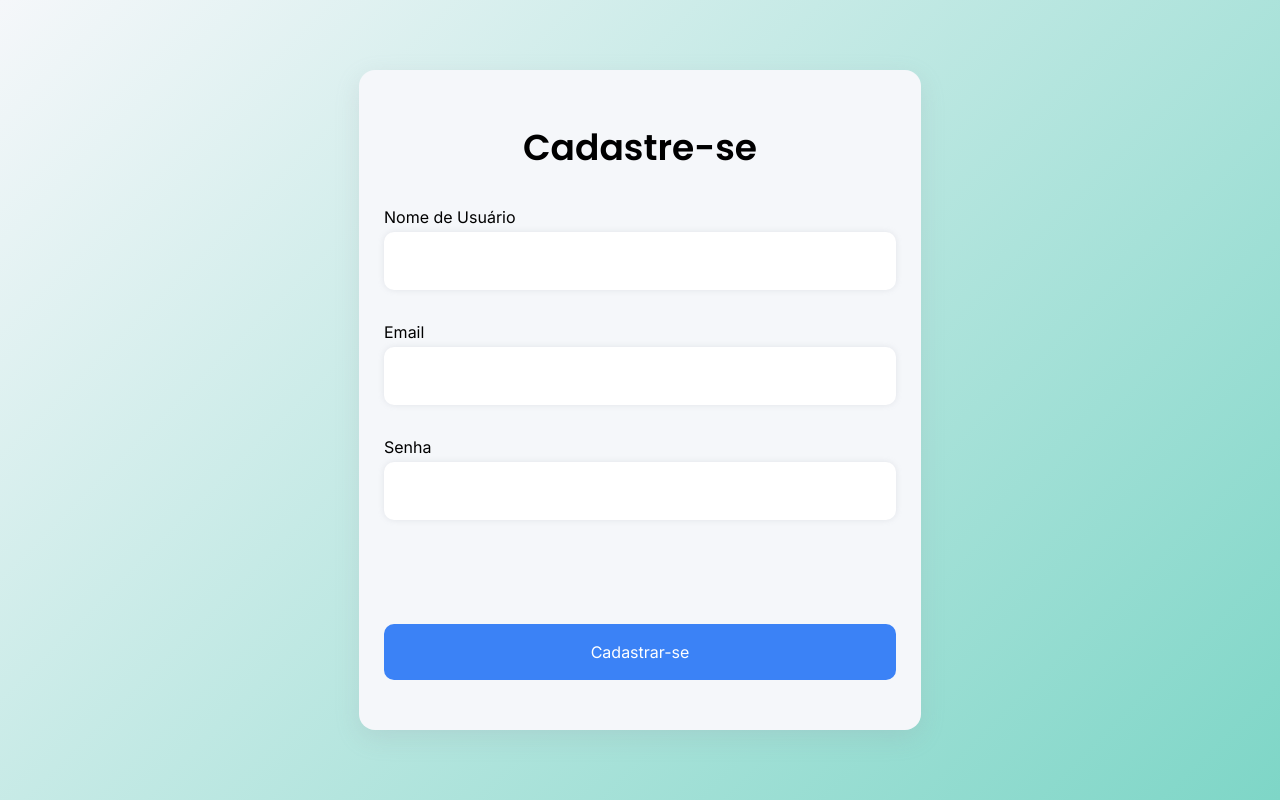
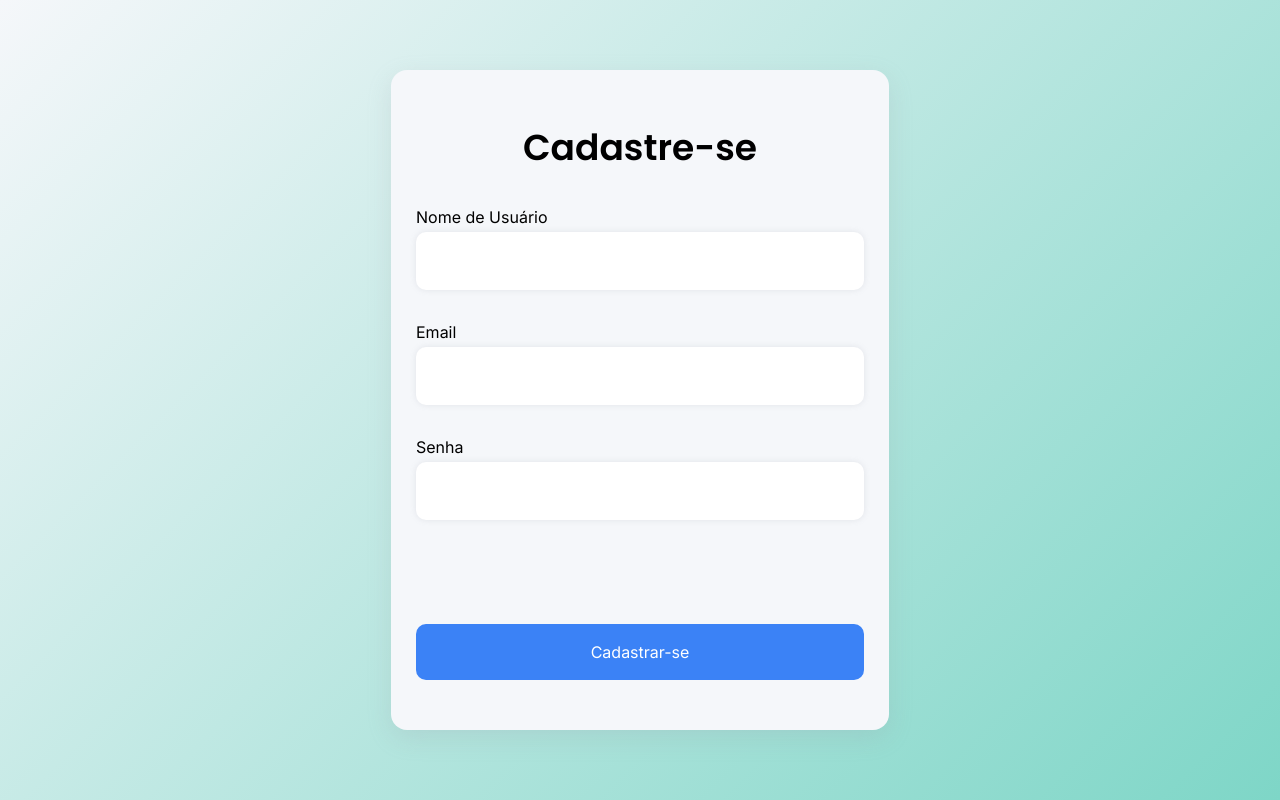
Before and after one commit to ViniciusGabrielll/roboticdesk-frontend, a React (Vite) app: page /register in a window 1280 px wide. Built offline with nearby package versions, Linux system fonts and the light colour scheme.

Commit message:
feat(user-request): integrate login and register with backend

```diff
--- /dev/null
+++ b/src/app.tsx
@@ -0,0 +1,16 @@
+import { BrowserRouter, Routes, Route } from "react-router-dom";
+import Home from "./containers/Home/home";
+import Register from "./containers/userRequest/Register/register";
+import Login from "./containers/userRequest/Login/login";
+
+export default function AppRoutes() {
+  return (
+    <BrowserRouter>
+      <Routes>
+        <Route path="/" element={<Home />} />
+        <Route path="/register" element={<Register />} />
+        <Route path="/login" element={<Login />} />
+      </Routes>
+    </BrowserRouter>
+  );
+}
--- /dev/null
+++ b/src/containers/Home/home.tsx
@@ -0,0 +1,11 @@
+import { Link } from "react-router-dom";
+
+export default function Home() {
+  return (
+    <>
+      <h1>Home</h1>
+      <Link to="/register">Cadastrar-se</Link>
+      <Link to="/login">Login</Link>
+    </>
+  );
+}
--- a/src/containers/Login/login.tsx
+++ /dev/null
@@ -1,30 +0,0 @@
-import styles from "./login.module.css";
-
-export default function Login() {
-  return (
-    <div className={styles.loginContainer}>
-      <form className={styles.formContainer}>
-        <h1>Cadastre-se</h1>
-
-        <div className={styles.formGroup}>
-          <label htmlFor="username">Nome de Usuário</label>
-          <input id="username" type="text"></input>
-        </div>
-
-        <div className={styles.formGroup}>
-          <label htmlFor="email">Email</label>
-          <input id="email" type="email"></input>
-        </div>
-
-        <div className={styles.formGroup}>
-          <label htmlFor="password">Senha</label>
-          <input id="password" type="password"></input>
-        </div>
-
-        <button type="submit" className="form-button">
-          Cadastrar-se
-        </button>
-      </form>
-    </div>
-  );
-}
--- a/src/containers/Login/login.module.css
+++ b/src/containers/userRequest/Login/login.module.css
@@ -15,7 +15,7 @@
 
 .formContainer {
   background-color: var(--tertiary-color);
-  width: 40vw;
+  width: 35vw;
   height: 70vh;
   border-radius: 16px;
   box-shadow: rgba(149, 157, 165, 0.2) 0px 8px 24px;
--- /dev/null
+++ b/src/containers/userRequest/Login/login.tsx
@@ -0,0 +1,67 @@
+import { useState } from "react";
+import styles from "./login.module.css";
+
+export default function Login() {
+  const [email, setEmail] = useState("");
+  const [password, setPassword] = useState("");
+
+  async function handleSubmit(e: React.FormEvent<HTMLFormElement>) {
+    e.preventDefault();
+
+    const data = {
+      email,
+      password,
+    };
+
+    try {
+      const response = await fetch("http://localhost:8080/login", {
+        method: "POST",
+        headers: {
+          "Content-Type": "application/json",
+        },
+        body: JSON.stringify(data),
+      });
+
+      if (!response.ok) {
+        throw new Error("Erro ao Logar");
+      }
+
+      alert("Usuário logado com sucesso!");
+    } catch (error) {
+      console.error(error);
+      alert("Erro no cadastro");
+    }
+  }
+
+  return (
+    <div className={styles.loginContainer}>
+      <form className={styles.formContainer} onSubmit={handleSubmit}>
+        <h1>Login</h1>
+
+        <div className={styles.formGroup}>
+          <label htmlFor="email">Email</label>
+          <input
+            type="email"
+            id="email"
+            value={email}
+            onChange={(e) => setEmail(e.target.value)}
+          ></input>
+        </div>
+
+        <div className={styles.formGroup}>
+          <label htmlFor="password">Senha</label>
+          <input
+            type="password"
+            id="password"
+            value={password}
+            onChange={(e) => setPassword(e.target.value)}
+          ></input>
+        </div>
+
+        <button type="submit" className="form-button">
+          Entrar
+        </button>
+      </form>
+    </div>
+  );
+}
--- /dev/null
+++ b/src/containers/userRequest/Register/register.module.css
@@ -0,0 +1,77 @@
+.loginContainer {
+  background: var(--tertiary-color);
+  background: linear-gradient(
+    135deg,
+    rgba(245, 247, 250, 1) 0%,
+    rgba(126, 214, 199, 1) 100%
+  );
+  width: 100%;
+  min-height: 100vh;
+
+  display: flex;
+  align-items: center;
+  justify-content: center;
+}
+
+.formContainer {
+  background-color: var(--tertiary-color);
+  width: 35vw;
+  height: 70vh;
+  border-radius: 16px;
+  box-shadow: rgba(149, 157, 165, 0.2) 0px 8px 24px;
+
+  display: flex;
+  flex-direction: column;
+  align-items: center;
+
+  padding: 50px 25px 50px 25px;
+
+  gap: 4vh;
+}
+
+.formGroup {
+  display: flex;
+  flex-direction: column;
+  width: 100%;
+  gap: 5px;
+}
+
+.formGroup label {
+  font-size: 16px;
+}
+
+.formGroup input {
+  height: 7vh;
+  border-radius: 10px;
+  border: none;
+  outline: none;
+  padding-left: 10px;
+  padding-right: 10px;
+  font-size: 16px;
+  box-shadow: rgba(149, 157, 165, 0.2) 0px 0px 6px;
+
+  transition: 0.2s;
+}
+
+.formGroup input:focus {
+  box-shadow: rgba(149, 157, 165, 0.2) 0px 0px 24px;
+}
+
+.formContainer button {
+  width: 100%;
+  height: 7vh;
+  border-radius: 10px;
+  border: none;
+  background-color: var(--primary-color);
+  color: white;
+  font-size: 16px;
+  margin-top: auto;
+
+  cursor: pointer;
+
+  transition: 0.2s;
+}
+
+.formContainer button:hover {
+  background-color: #255fbd;
+}
--- /dev/null
+++ b/src/containers/userRequest/Register/register.tsx
@@ -0,0 +1,79 @@
+import { useState } from "react";
+import styles from "./register.module.css";
+
+export default function Register() {
+  const [username, setUsername] = useState("");
+  const [email, setEmail] = useState("");
+  const [password, setPassword] = useState("");
+
+  async function handleSubmit(e: React.FormEvent<HTMLFormElement>) {
+    e.preventDefault();
+
+    const data = {
+      username,
+      email,
+      password,
+    };
+
+    try {
+      const response = await fetch("http://localhost:8080/users", {
+        method: "POST",
+        headers: {
+          "Content-Type": "application/json",
+        },
+        body: JSON.stringify(data),
+      });
+
+      if (!response.ok) {
+        throw new Error("Erro ao cadastrar");
+      }
+
+      alert("Usuário cadastrado com sucesso!");
+    } catch (error) {
+      console.error(error);
+      alert("Erro no cadastro");
+    }
+  }
+
+  return (
+    <div className={styles.loginContainer}>
+      <form className={styles.formContainer} onSubmit={handleSubmit}>
+        <h1>Cadastre-se</h1>
+
+        <div className={styles.formGroup}>
+          <label htmlFor="username">Nome de Usuário</label>
+          <input
+            type="text"
+            id="username"
+            value={username}
+            onChange={(e) => setUsername(e.target.value)}
+          ></input>
+        </div>
+
+        <div className={styles.formGroup}>
+          <label htmlFor="email">Email</label>
+          <input
+            type="email"
+            id="email"
+            value={email}
+            onChange={(e) => setEmail(e.target.value)}
+          ></input>
+        </div>
+
+        <div className={styles.formGroup}>
+          <label htmlFor="password">Senha</label>
+          <input
+            type="password"
+            id="password"
+            value={password}
+            onChange={(e) => setPassword(e.target.value)}
+          ></input>
+        </div>
+
+        <button type="submit" className="form-button">
+          Cadastrar-se
+        </button>
+      </form>
+    </div>
+  );
+}
--- a/src/main.tsx
+++ b/src/main.tsx
@@ -1,10 +1,11 @@
 import { StrictMode } from 'react'
 import { createRoot } from 'react-dom/client'
 import './main.css'
-import Login from './containers/Login/login'
+import Register from './containers/userRequest/Register/register'
+import AppRoutes from './app'
 
 createRoot(document.getElementById('root')!).render(
   <StrictMode>
-    <Login/>
+    <AppRoutes/>
   </StrictMode>,
 )
```
Also changed, not shown: package.json (+4 -3 lines), 1 other file (tests, documents, lock files or other folders).
